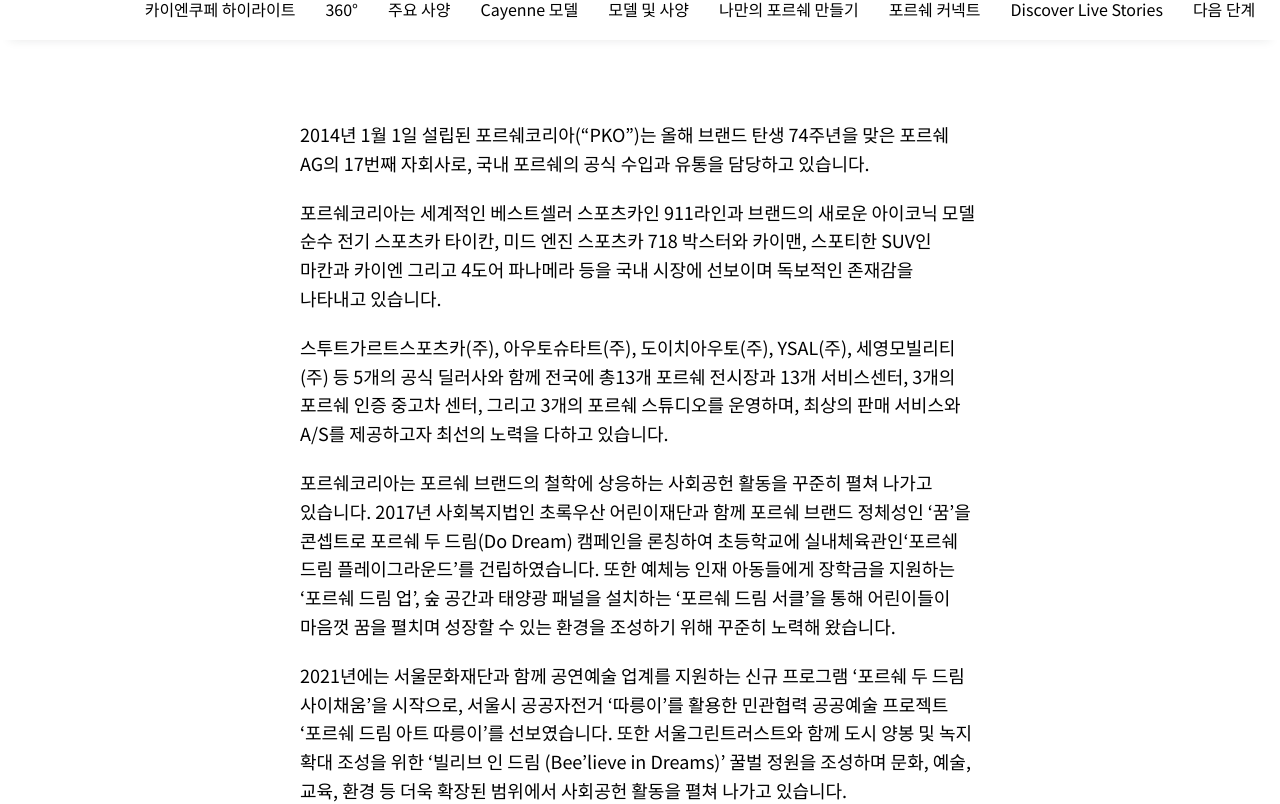
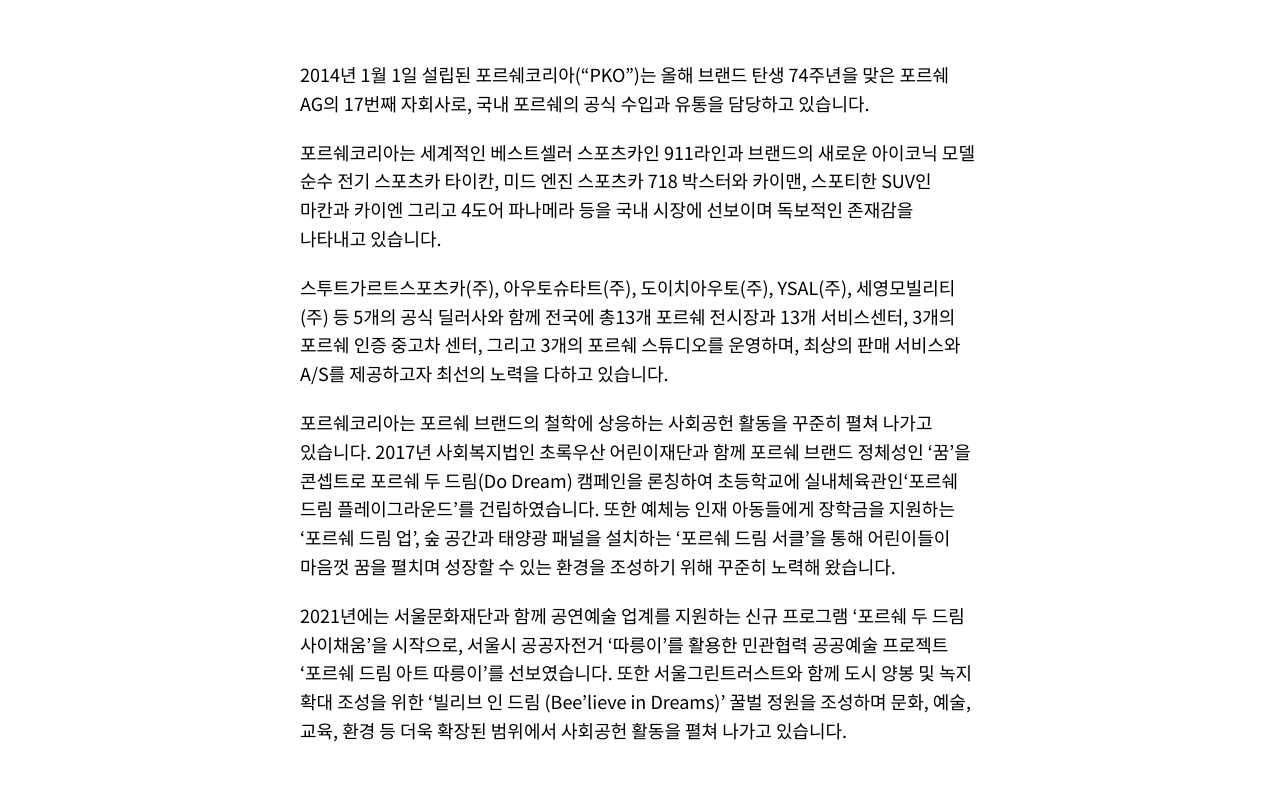
Before and after one commit to gun5297/RouterProject, a React (Vite) app: page /about in a window 1280 px wide. Shown: the part 900-1704 px from the top of the page. Built offline with nearby package versions, Linux system fonts and the light colour scheme; no server answers; some icons are missing.

Commit message:
컴포넌트 나누기

```diff
--- /dev/null
+++ b/src/components/about/AboutInfo.jsx
@@ -0,0 +1,50 @@
+import { ABOUTINFOCONTAINER } from './styled';
+
+const AboutInfo = () => {
+    return (
+        <ABOUTINFOCONTAINER>
+            <div className='img-wrap'>
+                <h2>porsche korea</h2>
+                <img src='./images/about-img.jpg' />
+            </div>
+            <p>
+                2014년 1월 1일 설립된 포르쉐코리아(“PKO”)는 올해 브랜드 탄생 74주년을 맞은 포르쉐
+                AG의 17번째 자회사로, 국내 포르쉐의 공식 수입과 유통을 담당하고 있습니다.
+            </p>
+            <p>
+                포르쉐코리아는 세계적인 베스트셀러 스포츠카인 911라인과 브랜드의 새로운 아이코닉
+                모델 순수 전기 스포츠카 타이칸, 미드 엔진 스포츠카 718 박스터와 카이맨, 스포티한
+                SUV인 마칸과 카이엔 그리고 4도어 파나메라 등을 국내 시장에 선보이며 독보적인
+                존재감을 나타내고 있습니다.
+            </p>
+            <p>
+                스투트가르트스포츠카(주), 아우토슈타트(주), 도이치아우토(주), YSAL(주),
+                세영모빌리티(주) 등 5개의 공식 딜러사와 함께 전국에 총13개 포르쉐 전시장과 13개
+                서비스센터, 3개의 포르쉐 인증 중고차 센터, 그리고 3개의 포르쉐 스튜디오를 운영하며,
+                최상의 판매 서비스와 A/S를 제공하고자 최선의 노력을 다하고 있습니다.
+            </p>
+            <p>
+                포르쉐코리아는 포르쉐 브랜드의 철학에 상응하는 사회공헌 활동을 꾸준히 펼쳐 나가고
+                있습니다. 2017년 사회복지법인 초록우산 어린이재단과 함께 포르쉐 브랜드 정체성인
+                ‘꿈’을 콘셉트로 포르쉐 두 드림(Do Dream) 캠페인을 론칭하여 초등학교에
+                실내체육관인‘포르쉐 드림 플레이그라운드’를 건립하였습니다. 또한 예체능 인재
+                아동들에게 장학금을 지원하는 ‘포르쉐 드림 업’, 숲 공간과 태양광 패널을 설치하는
+                ‘포르쉐 드림 서클’을 통해 어린이들이 마음껏 꿈을 펼치며 성장할 수 있는 환경을
+                조성하기 위해 꾸준히 노력해 왔습니다.
+            </p>
+            <p>
+                2021년에는 서울문화재단과 함께 공연예술 업계를 지원하는 신규 프로그램 ‘포르쉐 두
+                드림 사이채움’을 시작으로, 서울시 공공자전거 ‘따릉이’를 활용한 민관협력 공공예술
+                프로젝트 ‘포르쉐 드림 아트 따릉이’를 선보였습니다. 또한 서울그린트러스트와 함께 도시
+                양봉 및 녹지 확대 조성을 위한 ‘빌리브 인 드림 (Bee’lieve in Dreams)’ 꿀벌 정원을
+                조성하며 문화, 예술, 교육, 환경 등 더욱 확장된 범위에서 사회공헌 활동을 펼쳐 나가고
+                있습니다.
+            </p>
+            <p>
+                <img src='./images/porsche-normal.jpg' alt='' />
+            </p>
+        </ABOUTINFOCONTAINER>
+    );
+};
+
+export default AboutInfo;
--- /dev/null
+++ b/src/components/about/styled.js
@@ -0,0 +1,40 @@
+import styled from 'styled-components';
+
+export const ABOUTINFOCONTAINER = styled.div`
+    width: 100%;
+    .img-wrap {
+        width: 100%;
+        height: 800px;
+        overflow: hidden;
+        position: relative;
+        background: #000;
+        h2 {
+            text-transform: uppercase;
+            position: absolute;
+            left: 50%;
+            top: 50%;
+            transform: translate(-50%, -50%);
+            font-size: 80px;
+            z-index: 100;
+            font-weight: 700;
+            color: #e0e0e0;
+            user-select: none;
+        }
+        img {
+            width: 100%;
+            opacity: 0.6;
+        }
+    }
+    p {
+        padding: 0px 300px;
+        margin-bottom: 20px;
+        font-size: 18px;
+        word-break: keep-all;
+        &:nth-of-type(1) {
+            margin-top: 80px;
+        }
+        &:nth-of-type(5) {
+            margin-bottom: 80px;
+        }
+    }
+`;
--- a/src/components/gallery/GalleryList.jsx
+++ b/src/components/gallery/GalleryList.jsx
@@ -5,7 +5,7 @@
 import { GlobalContext } from '../../contexts/GlobalContext';
 
 const GalleryList = () => {
-    const { data } = useContext(GlobalContext);
+    const { data, allon, allonTrue } = useContext(GlobalContext);
     const [onData, setOnData] = useState(null);
     const [cnt, setCnt] = useState(4);
     const onClick = () => {
@@ -14,8 +14,12 @@
             : setCnt(cnt) & window.scrollTo({ top: 0, behavior: 'smooth' });
     };
     useEffect(() => {
-        if (data) setOnData(data.slice(0, cnt));
+        data && setOnData(data.slice(0, cnt));
+        cnt >= data.length && allonTrue();
     }, [cnt]);
+    useEffect(() => {
+        allon && setCnt(data.length);
+    }, []);
     return (
         <GALLERYLISTCONTAINER>
             {onData && onData.map((item) => <GalleryItem key={item.id} {...item} />)}
--- a/src/contexts/GlobalContext.jsx
+++ b/src/contexts/GlobalContext.jsx
@@ -8,6 +8,7 @@
     const url = `https://pixabay.com/api/?key=45297051-2d96f9c98d89af3f97081c87c&q=porsche&image_type=photo&pretty=true`;
     const { data, loading, error } = useAxios(url);
     const [likeData, setLikeData] = useState([]);
+    const [allon, setAllon] = useState(false);
     const addLikeData = (data) => {
         if (likeData.find((item) => item === data)) {
             return;
@@ -17,6 +18,9 @@
     };
     const delLikeData = (id) => {
         setLikeData(likeData.filter((item) => item.id !== id));
+    };
+    const allonTrue = () => {
+        setAllon(true);
     };
 
     const boardurl = `https://jsonplaceholder.typicode.com/posts`;
@@ -33,6 +37,8 @@
             barddata,
             bardloading,
             barderror,
+            allon,
+            allonTrue,
         }),
         [
             likeData,
@@ -45,6 +51,8 @@
             barddata,
             bardloading,
             barderror,
+            allon,
+            allonTrue,
         ]
     );
     return <GlobalContext.Provider value={value}>{children}</GlobalContext.Provider>;
--- a/src/page/About.jsx
+++ b/src/page/About.jsx
@@ -1,50 +1,12 @@
+import AboutInfo from '../components/about/AboutInfo';
 import SubNav from '../components/common/SubNav';
 import { ABOUTCONTAINER } from './styled';
 
 const About = () => {
     return (
         <ABOUTCONTAINER>
-            <div className='img-wrap'>
-                <h2>porsche korea</h2>
-                <img src='./images/about-img.jpg' />
-            </div>
+            <AboutInfo />
             <SubNav />
-            <p>
-                2014년 1월 1일 설립된 포르쉐코리아(“PKO”)는 올해 브랜드 탄생 74주년을 맞은 포르쉐
-                AG의 17번째 자회사로, 국내 포르쉐의 공식 수입과 유통을 담당하고 있습니다.
-            </p>
-            <p>
-                포르쉐코리아는 세계적인 베스트셀러 스포츠카인 911라인과 브랜드의 새로운 아이코닉
-                모델 순수 전기 스포츠카 타이칸, 미드 엔진 스포츠카 718 박스터와 카이맨, 스포티한
-                SUV인 마칸과 카이엔 그리고 4도어 파나메라 등을 국내 시장에 선보이며 독보적인
-                존재감을 나타내고 있습니다.
-            </p>
-            <p>
-                스투트가르트스포츠카(주), 아우토슈타트(주), 도이치아우토(주), YSAL(주),
-                세영모빌리티(주) 등 5개의 공식 딜러사와 함께 전국에 총13개 포르쉐 전시장과 13개
-                서비스센터, 3개의 포르쉐 인증 중고차 센터, 그리고 3개의 포르쉐 스튜디오를 운영하며,
-                최상의 판매 서비스와 A/S를 제공하고자 최선의 노력을 다하고 있습니다.
-            </p>
-            <p>
-                포르쉐코리아는 포르쉐 브랜드의 철학에 상응하는 사회공헌 활동을 꾸준히 펼쳐 나가고
-                있습니다. 2017년 사회복지법인 초록우산 어린이재단과 함께 포르쉐 브랜드 정체성인
-                ‘꿈’을 콘셉트로 포르쉐 두 드림(Do Dream) 캠페인을 론칭하여 초등학교에
-                실내체육관인‘포르쉐 드림 플레이그라운드’를 건립하였습니다. 또한 예체능 인재
-                아동들에게 장학금을 지원하는 ‘포르쉐 드림 업’, 숲 공간과 태양광 패널을 설치하는
-                ‘포르쉐 드림 서클’을 통해 어린이들이 마음껏 꿈을 펼치며 성장할 수 있는 환경을
-                조성하기 위해 꾸준히 노력해 왔습니다.
-            </p>
-            <p>
-                2021년에는 서울문화재단과 함께 공연예술 업계를 지원하는 신규 프로그램 ‘포르쉐 두
-                드림 사이채움’을 시작으로, 서울시 공공자전거 ‘따릉이’를 활용한 민관협력 공공예술
-                프로젝트 ‘포르쉐 드림 아트 따릉이’를 선보였습니다. 또한 서울그린트러스트와 함께 도시
-                양봉 및 녹지 확대 조성을 위한 ‘빌리브 인 드림 (Bee’lieve in Dreams)’ 꿀벌 정원을
-                조성하며 문화, 예술, 교육, 환경 등 더욱 확장된 범위에서 사회공헌 활동을 펼쳐 나가고
-                있습니다.
-            </p>
-            <p>
-                <img src='./images/porsche-normal.jpg' alt='' />
-            </p>
         </ABOUTCONTAINER>
     );
 };
--- a/src/page/styled.js
+++ b/src/page/styled.js
@@ -8,41 +8,6 @@
 `;
 export const ABOUTCONTAINER = styled.div`
     width: 100%;
-    .img-wrap {
-        width: 100%;
-        height: 800px;
-        overflow: hidden;
-        position: relative;
-        background: #000;
-        h2 {
-            text-transform: uppercase;
-            position: absolute;
-            left: 50%;
-            top: 50%;
-            transform: translate(-50%, -50%);
-            font-size: 80px;
-            z-index: 100;
-            font-weight: 700;
-            color: #e0e0e0;
-            user-select: none;
-        }
-        img {
-            width: 100%;
-            opacity: 0.6;
-        }
-    }
-    p {
-        padding: 0px 300px;
-        margin-bottom: 20px;
-        font-size: 18px;
-        word-break: keep-all;
-        &:nth-of-type(1) {
-            margin-top: 80px;
-        }
-        &:nth-of-type(5) {
-            margin-bottom: 80px;
-        }
-    }
 `;
 export const GALLERYCONTAINER = styled.div`
     width: 100%;
```
